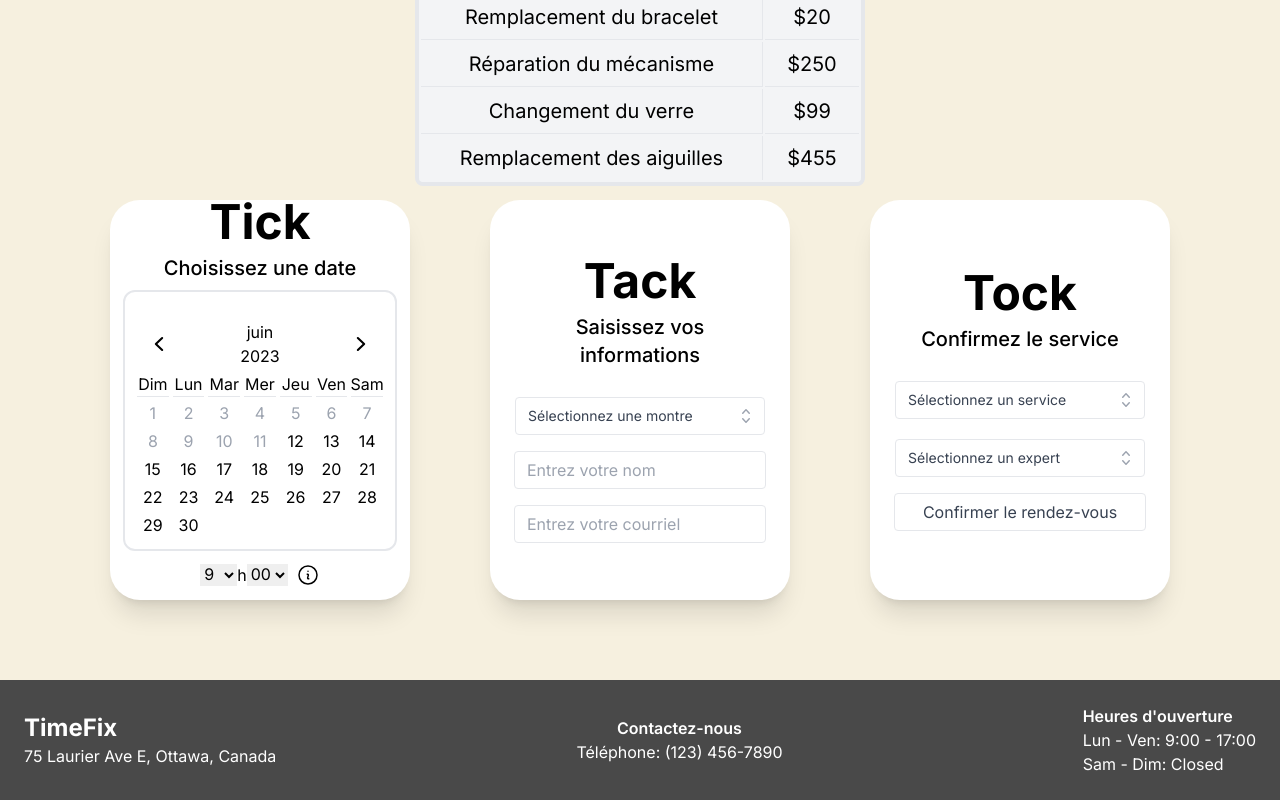
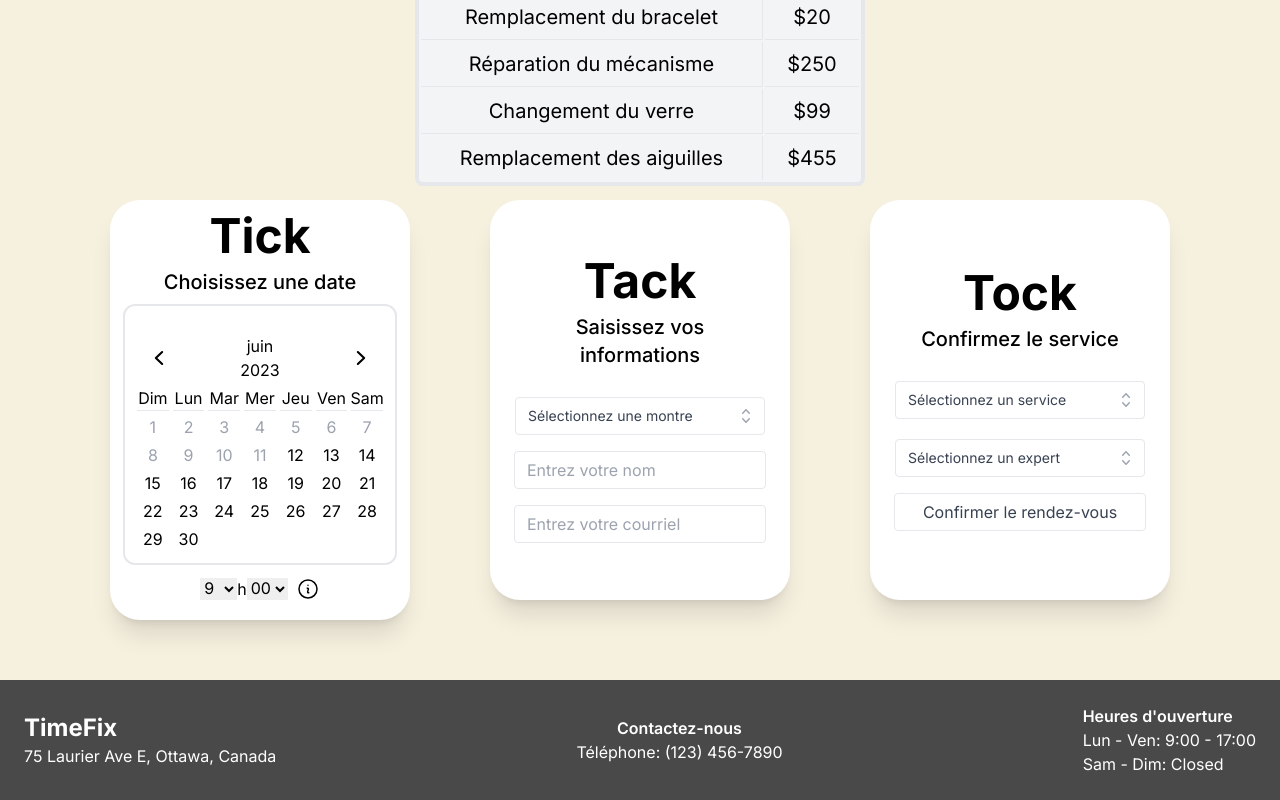
Before and after one commit to ConteDeStGermain/contedestgermain.github.io, a Next.js app: page / in a window 1280 px wide. Shown: the part 1120-1920 px from the top of the page. Built offline with nearby package versions, Linux system fonts and the light colour scheme.

Commit message:
Update rendezvousCards.tsx

```diff
--- a/src/components/rendezvousCards.tsx
+++ b/src/components/rendezvousCards.tsx
@@ -105,8 +105,8 @@ export default function RendezvousCards() {
     <div>
       <Modal data={data} isOpen={isOpen} onClose={handleClose} />
       <div className="flex flex-row justify-center space-x-20 h-[60vh]">
-        <div className="w-[300px] h-[400px] bg-white shadow-xl p-6 rounded-[30px] flex flex-col justify-center items-center">
-          <p className="text-5xl font-bold">Tick</p>
+        <div className="w-[300px] h-[420px] bg-white shadow-xl p-6 rounded-[30px] flex flex-col justify-center items-center">
+          <p className="text-5xl mt-2 font-bold">Tick</p>
           <p className="text-xl p-2 font-medium">Choisissez une date</p>
           <DatePicker setDate={setDate} />
           <div className='flex flex-row items-center mt-3 mb-4'>
```
